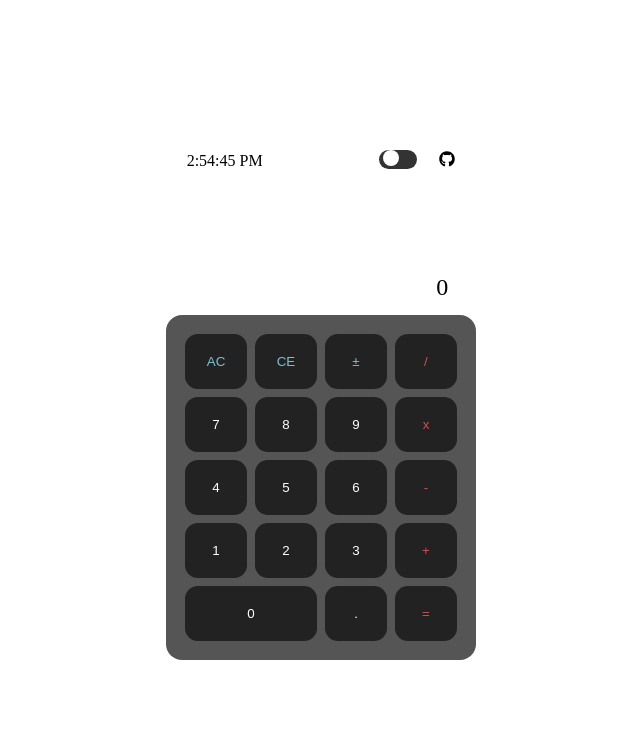
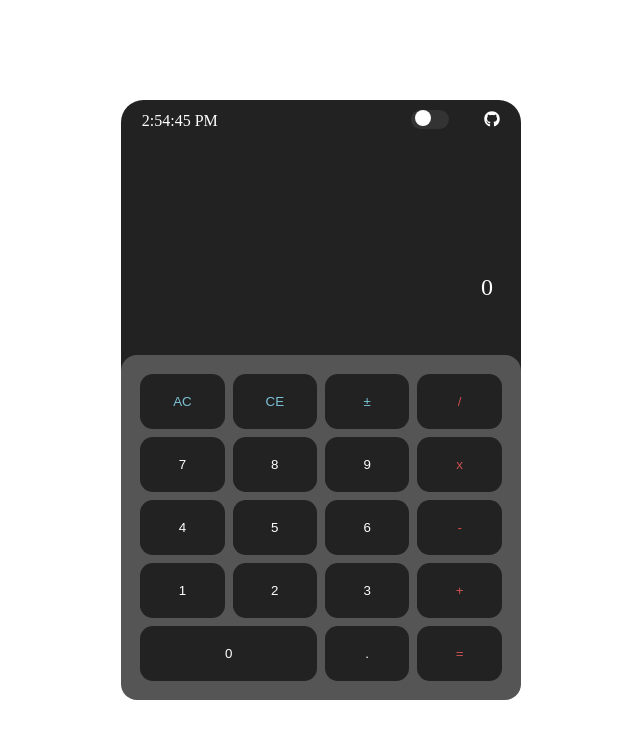
Before and after one commit to m-dennisgocong/my-calculator, a React (Vite) app: page / in a window 1280 px wide. Shown: the top 738 px of the page, without its empty margins (319-959 px from the left). Built offline with nearby package versions, Linux system fonts and the light colour scheme.

Commit message:
feat:  set calculator (height,width and layout)

```diff
--- a/src/index.css
+++ b/src/index.css
@@ -12,3 +12,14 @@ body{
     display: grid;
     place-items: center;
 }
+
+#root{
+    height: 75vh;
+    width: 50vh;
+    display: flex;
+    color: #fff;
+    border-radius: 1.4rem;
+    background-color: #222;
+    flex-direction: column;
+    justify-content: space-between;
+}
```
